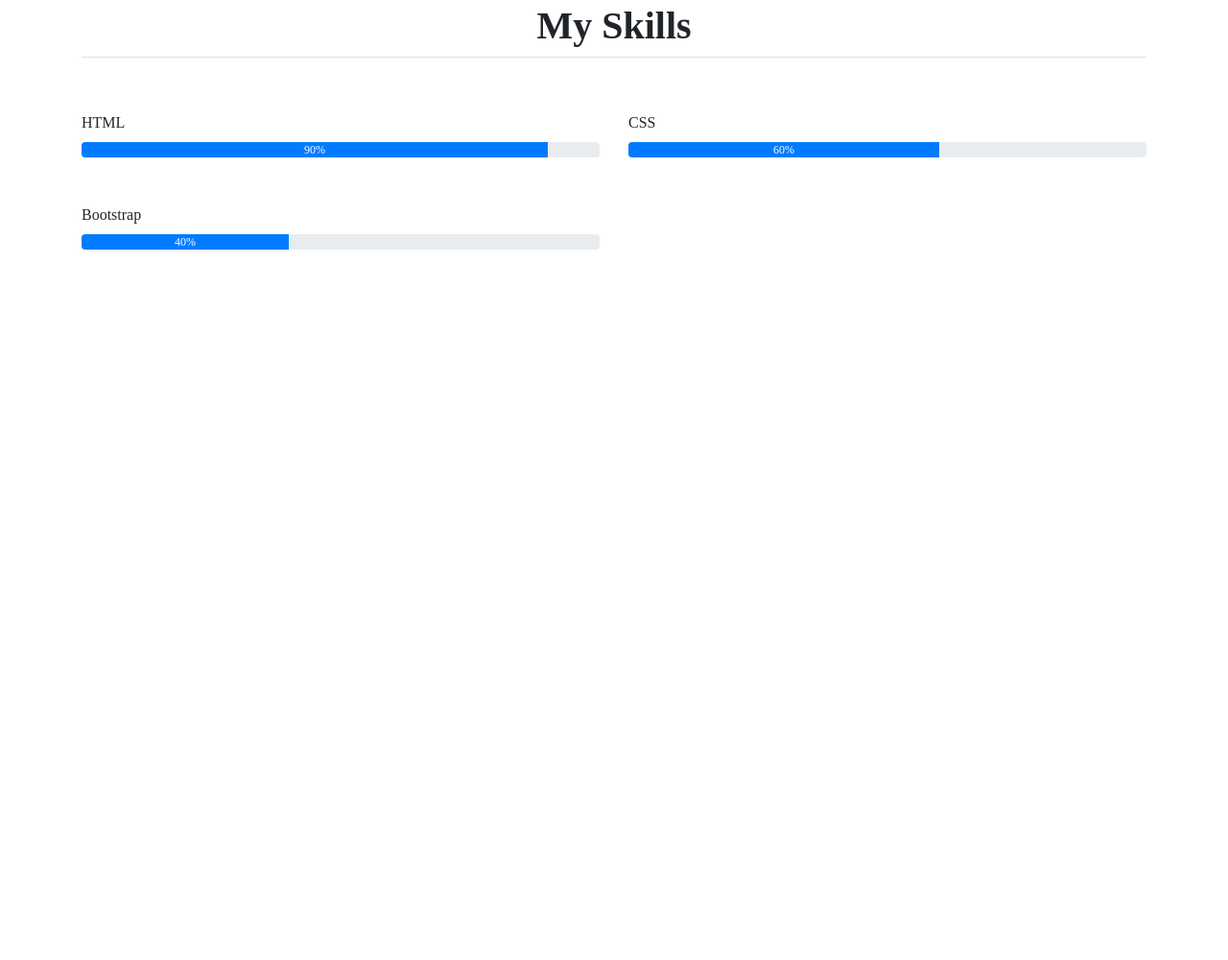
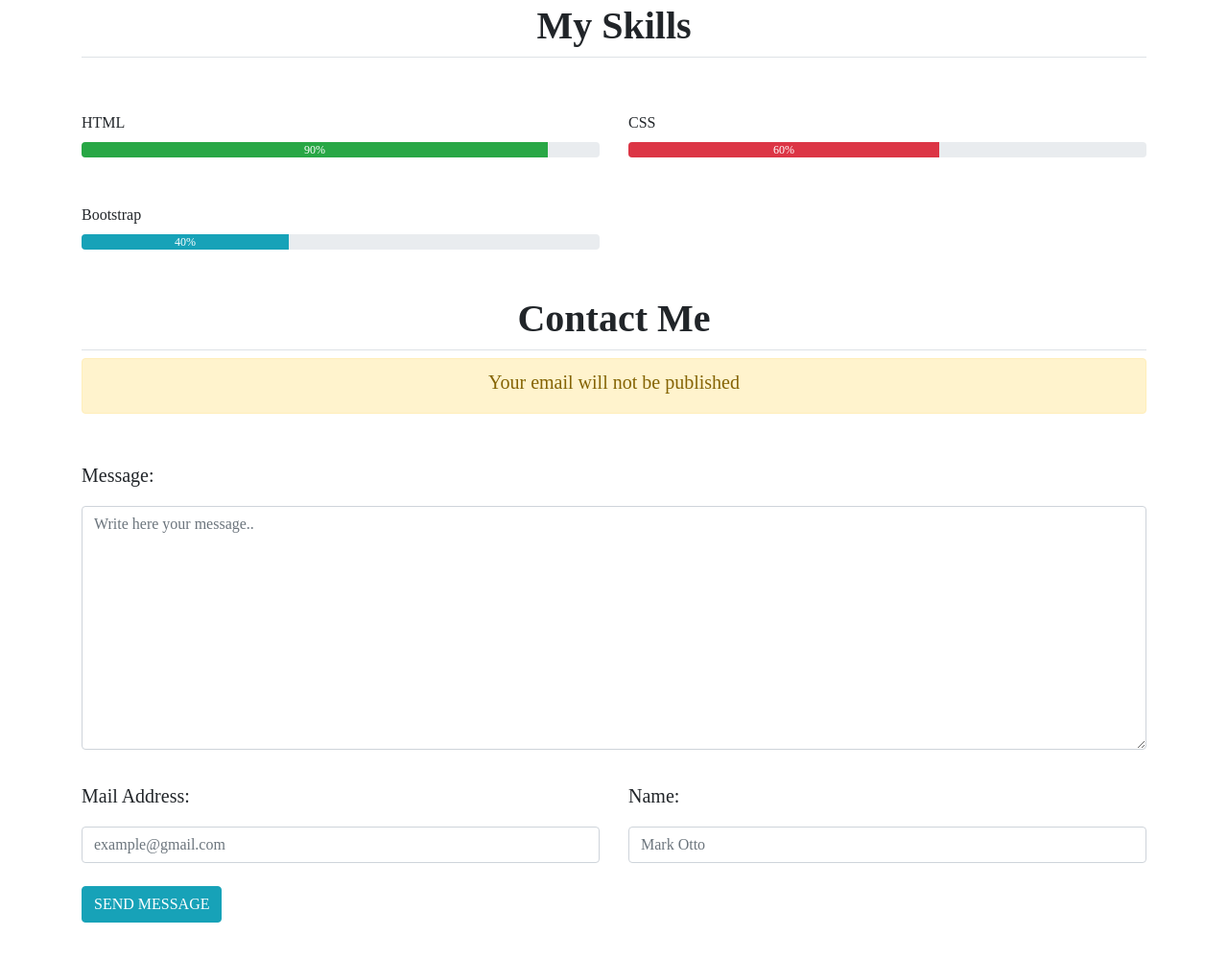
Before and after one commit to hasssan-hasssan/Bootstrap4-5-Turorial-Quick-Start, a plain HTML site: page index.html in a window 1280 px wide. Shown: the part 779-1779 px from the top of the page at 96% size. Before the commit the page ends 1087 px from the top, so only its background shows below. Drawn offline with Linux system fonts and the light colour scheme.

Commit message:
'Session-7'

```diff
--- a/index.html
+++ b/index.html
@@ -106,7 +106,7 @@
           <!-- html progress -->
           <label for="pro-html">HTML</label>
           <div class="progress" id="pro-html">
-            <div class="progress-bar" style="width: 90%;">90%</div>
+            <div class="progress-bar bg-success" style="width: 90%;">90%</div>
           </div>
         </div>
 
@@ -114,7 +114,7 @@
           <!-- css progress -->
           <label for="pro-css">CSS</label>
           <div class="progress" id="pro-css">
-            <div class="progress-bar" style="width: 60%;">60%</div>
+            <div class="progress-bar bg-danger" style="width: 60%;">60%</div>
           </div>
         </div>
 
@@ -122,8 +122,57 @@
           <!-- bootstrap progress -->
           <label for="pro-bootstrap">Bootstrap</label>
           <div class="progress" id="pro-bootstrap">
-            <div class="progress-bar" style="width: 40%;">40%</div>
+            <div class="progress-bar bg-info" style="width: 40%;">40%</div>
           </div>
+        </div>
+      </div>
+    </div>
+
+    <!-- Contact Section -->
+    <div class="container mb-5">
+      <header>
+        <h1 class="text-center font-weight-bold pb-2 mt-5 border-bottom">
+          Contact Me
+        </h1>
+      </header>
+
+      <article>
+        <div class="alert alert-warning text-center">
+          <h5>Your email will not be published</h5>
+        </div>
+      </article>
+
+      <div class="row">
+        <div class="col-12 mt-4">
+          <label for="message" class="col-form-label-lg">Message:</label>
+          <textarea
+            id="message"
+            rows="10"
+            placeholder="Write here your message.. "
+            class="form-control"
+          ></textarea>
+        </div>
+        <div class="col-xl-6 col-lg-6 col-md-6 col-12 mt-4">
+          <label for="email" class="col-form-label-lg">Mail Address:</label>
+          <input
+            class="form-control"
+            type="email"
+            id="email"
+            placeholder="example@gmail.com"
+          />
+        </div>
+        <div class="col-xl-6 col-lg-6 col-md-6 col-12 mt-4">
+          <label for="name" class="col-form-label-lg">Name:</label>
+          <input
+            class="form-control"
+            type="text"
+            id="name"
+            placeholder="Mark Otto"
+          />
+        </div>
+
+        <div class="col-12 mt-4">
+          <button class="btn btn-info">SEND MESSAGE</button>
         </div>
       </div>
     </div>
```
